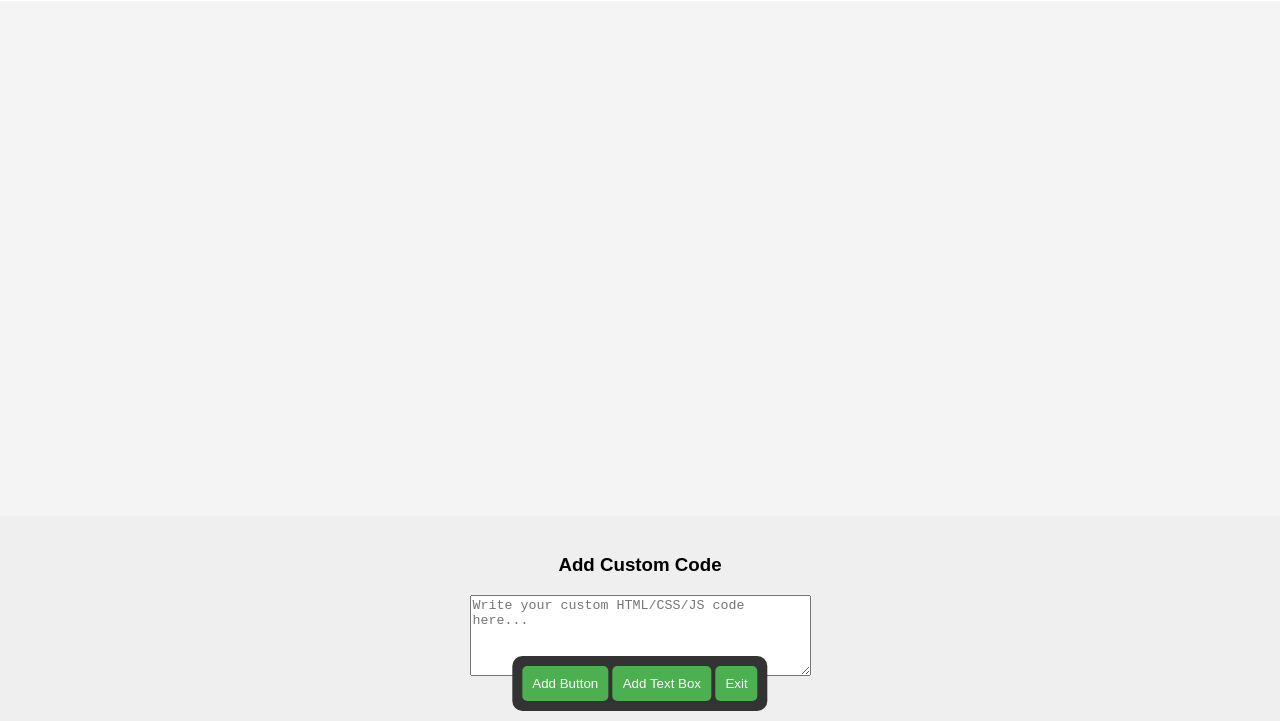
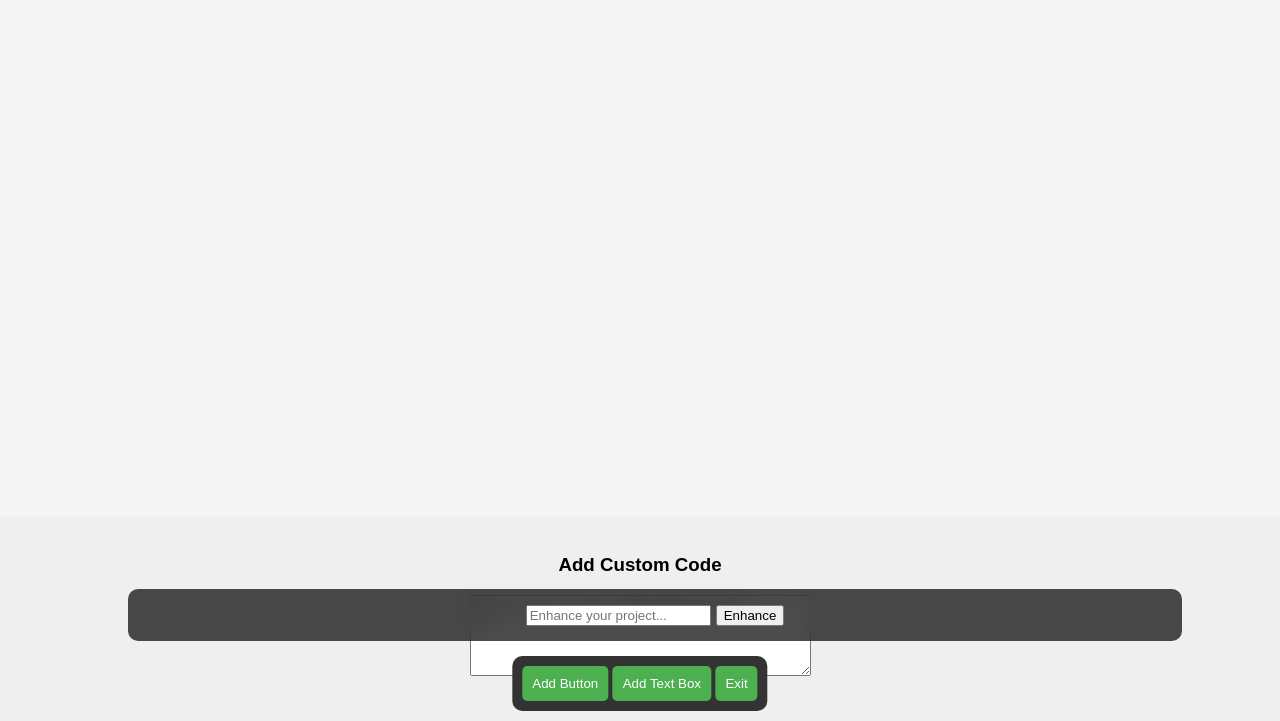
Before and after one commit to idkdevgenerate/Image-generator-, a plain HTML site: page index.html in a window 1280 px wide. Shown: the part 79-800 px from the top of the page. Drawn offline with Linux system fonts and the light colour scheme.

Commit message:
Update index.html

```diff
--- a/index.html
+++ b/index.html
@@ -14,6 +14,7 @@
       flex-direction: column;
       align-items: center;
       justify-content: flex-start;
+      background-color: #f4f4f4;
     }
     #toolbar {
       position: fixed;
@@ -61,6 +62,41 @@
       border-radius: 5px;
       position: absolute;
     }
+    /* Rainbow Border Effect */
+    .rainbow-border {
+      border-radius: 10px;
+      padding: 15px;
+      position: fixed;
+      left: 10%;
+      bottom: 10%;
+      width: 80%;
+      background-color: rgba(0, 0, 0, 0.7);
+      color: white;
+      font-size: 18px;
+      display: none;
+      text-align: center;
+    }
+
+    /* For the rainbow animation */
+    @keyframes rainbow {
+      0% { border-color: red; }
+      14% { border-color: orange; }
+      28% { border-color: yellow; }
+      42% { border-color: green; }
+      57% { border-color: blue; }
+      71% { border-color: indigo; }
+      85% { border-color: violet; }
+      100% { border-color: red; }
+    }
+
+    .rainbow-border.active {
+      animation: rainbow 1.5s linear infinite;
+    }
+
+    /* Blurred Background */
+    .blurred {
+      backdrop-filter: blur(10px);
+    }
   </style>
 </head>
 <body>
@@ -83,6 +119,12 @@
     <textarea id="customCode" rows="5" cols="40" placeholder="Write your custom HTML/CSS/JS code here..."></textarea>
     <br>
     <button onclick="addCustomCode()">Add Custom Code</button>
+  </div>
+
+  <!-- Rainbow Border for Enhancement -->
+  <div id="rainbowEffect" class="rainbow-border blurred">
+    <input type="text" id="enhanceInput" placeholder="Enhance your project..." />
+    <button onclick="enhanceProject()">Enhance</button>
   </div>
 
   <script>
@@ -139,10 +181,25 @@
       };
     }
 
+    // Enhance Project via Rainbow Effect and Input Box
+    function enhanceProject() {
+      const input = document.getElementById('enhanceInput').value;
+      alert('Project Enhanced: ' + input); // Simulate enhancement
+    }
+
     // Exit Editor
     function exitEditor() {
       window.location.href = '/'; // or any exit logic
     }
+
+    // Show Rainbow Border Effect on Page Load
+    window.onload = function() {
+      const rainbowEffect = document.getElementById('rainbowEffect');
+      setTimeout(() => {
+        rainbowEffect.style.display = 'block';
+        rainbowEffect.classList.add('active');
+      }, 1000); // delay showing rainbow effect
+    };
   </script>
 
 </body>
```
